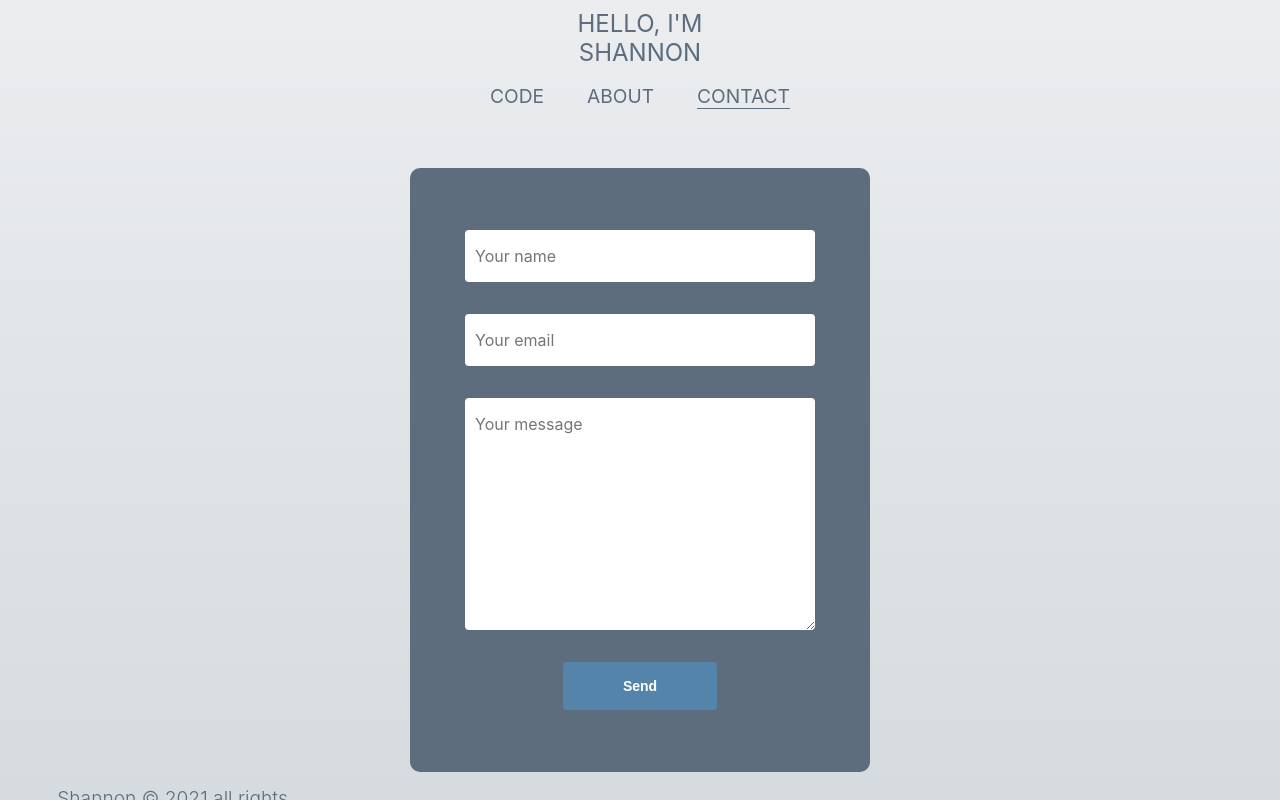
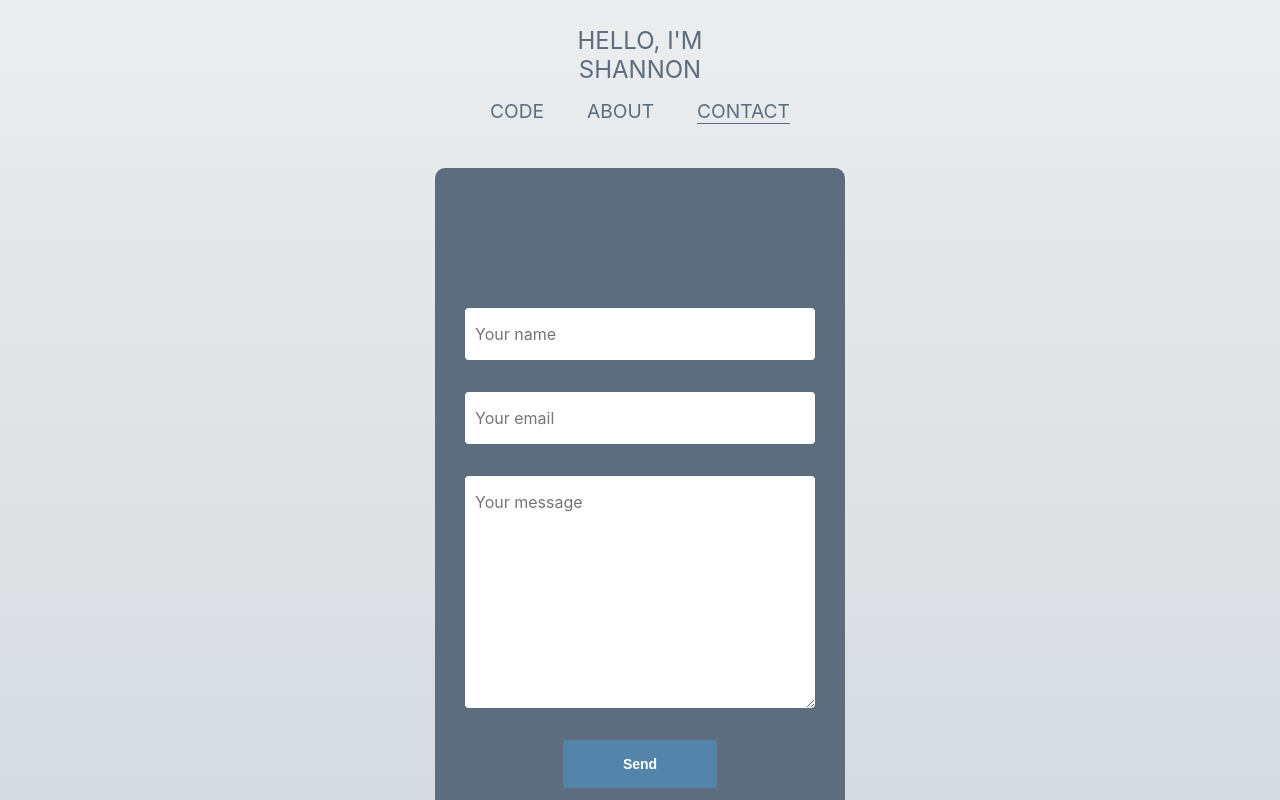
Before and after one commit to ShannonTJ/react-portfolio-site, a React (Create React App) app: page /contact in a window 1280 px wide. Shown: the top 800 px of the page. Built offline with nearby package versions, Linux system fonts and the light colour scheme.

Commit message:
styling and email form

```diff
--- a/src/components/Card/CardElements.js
+++ b/src/components/Card/CardElements.js
@@ -20,7 +20,7 @@ export const CardGroupWrapper = styled.div`
   grid-template-columns: 1fr 1fr 1fr;
   align-items: center;
   grid-gap: 20px;
-  margin-top: 15px;
+
   padding: 0 10px;
 
   @media screen and (max-width: 1480px) {
--- a/src/components/EmailForm/EmailFormElements.js
+++ b/src/components/EmailForm/EmailFormElements.js
@@ -22,8 +22,8 @@ export const FormContentContainer = styled.div`
   background-color: #5d6d7e;
   padding: 30px;
   border-radius: 10px;
-  width: 400px;
-  height: 100%;
+  max-width: 400px;
+  height: 700px;
 `;
 
 export const InputContainer = styled.form`
--- a/src/components/EmailForm/index.js
+++ b/src/components/EmailForm/index.js
@@ -1,4 +1,7 @@
+import emailjs from "emailjs-com";
+import { init } from "emailjs-com";
 import React, { useState } from "react";
+
 import {
   FormContainer,
   FormContentContainer,
@@ -20,10 +23,24 @@ const EmailForm = () => {
     event.preventDefault();
     console.log(name, email, message);
 
-    setName("");
-    setEmail("");
-    setMessage("");
-    setShowConfirmation(true);
+    const templateParams = {
+      from_name: name + " " + email,
+      to_name: "Shannon",
+      message: message,
+    };
+
+    emailjs.send("service_xvwplsp", "template_pc94hop", templateParams).then(
+      function (response) {
+        setName("");
+        setEmail("");
+        setMessage("");
+        setShowConfirmation(true);
+        console.log("SUCCESS", response.status, response.text);
+      },
+      function (error) {
+        console.log("FAILED", error);
+      }
+    );
   };
 
   return (
--- a/src/components/Navbar/NavbarElements.js
+++ b/src/components/Navbar/NavbarElements.js
@@ -26,7 +26,7 @@ export const NavText = styled.h1`
   justify-content: center;
   align-items: center;
   text-align: center;
-  padding: 15px 0 0 0;
+  padding: 50px 0 0 0;
   text-transform: uppercase;
   font-weight: 400;
 `;
@@ -40,6 +40,7 @@ export const NavLinksWrapper = styled.div`
   width: 300px;
   height: 60%;
   margin: auto;
+  margin-top: 15px;
 `;
 
 export const StyledNavLink = styled(NavLink)`
```
Also changed, not shown: 1 other file (tests, documents, lock files or other folders).
